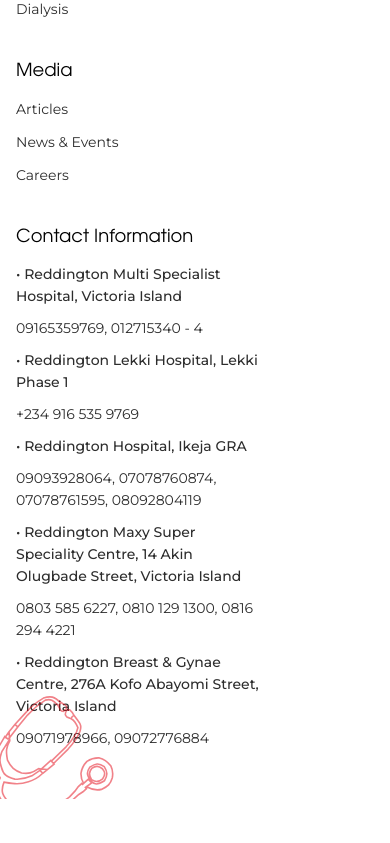
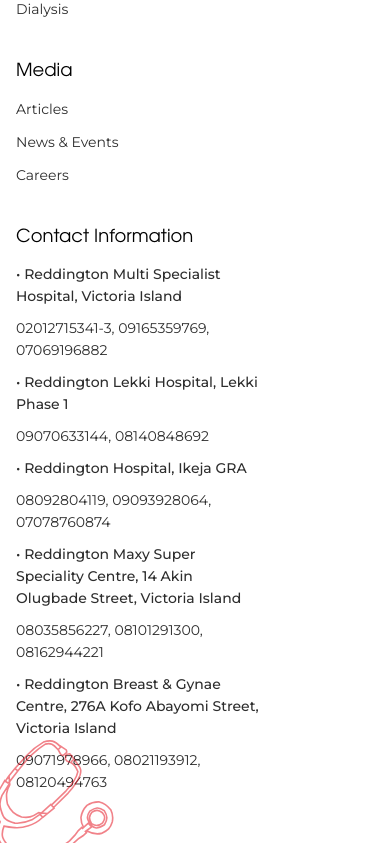
Before and after one commit to Olamidehash1234/Reddington-Hospital, a React (Vite) app: page /about in a window 390 px wide. Shown: the part 10423-11266 px from the top of the page. Before the commit the page ends 11222 px from the top, so only its background shows below. Built offline with nearby package versions, Linux system fonts and the light colour scheme; a web font is replaced by a local one.

Commit message:
Update branch contacts to match client sheet
Align VI/Lekki/Ikeja/B&G/Maxy phone numbers and Lekki address with the
client contact sheet across branches.ts and the footer (Ikeja drops
07078761595, B&G drops 09072776884, Maxy reformatted).

```diff
--- a/src/components/Footer.tsx
+++ b/src/components/Footer.tsx
@@ -156,15 +156,15 @@
               </h3>
               <div className="mt-[15px] text-[14px] lg:text-[14px] max-w-[250px] leading-[22px] space-y-[10px]">
                 <p className="font-medium">• Reddington Multi Specialist Hospital, Victoria Island</p>
-                <p>09165359769, 012715340 - 4</p>
+                <p>02012715341-3, 09165359769, 07069196882</p>
                 <p className="font-medium">• Reddington Lekki Hospital, Lekki Phase 1</p>
-                <p>+234 916 535 9769</p>
+                <p>09070633144, 08140848692</p>
                 <p className="font-medium">• Reddington Hospital, Ikeja GRA</p>
-                <p>09093928064, 07078760874, 07078761595, 08092804119</p>
+                <p>08092804119, 09093928064, 07078760874</p>
                 <p className="font-medium">• Reddington Maxy Super Speciality Centre, 14 Akin Olugbade Street, Victoria Island</p>
-                <p>0803 585 6227, 0810 129 1300, 0816 294 4221</p>
+                <p>08035856227, 08101291300, 08162944221</p>
                 <p className="font-medium">• Reddington Breast & Gynae Centre, 276A Kofo Abayomi Street, Victoria Island</p>
-                <p>09071978966, 09072776884</p>
+                <p>09071978966, 08021193912, 08120494763</p>
               </div>
             </div>
           </div>
--- a/src/data/branches.ts
+++ b/src/data/branches.ts
@@ -119,7 +119,7 @@
             { id: 10, name: "DR. DORKA DORA BEKEE", specialization: "CONSULTANT PAEDIATRICIAN", image: "https://res.cloudinary.com/dbe6jr3nj/image/upload/v1790630896/Dr_Bekee.png_Consultant_Paediatrician__mnpfky.png" },
         ],
         emails: ["customerservice.ikeja@reddingtonhospital.com"],
-        contact: ["09093928064", "07078761595", "08092804119"],
+        contact: ["08092804119", "09093928064", "07078760874"],
         emergency: "07078760874",
         servicesDescription: "All Specialty care",
         Heroimage: Ikeja
@@ -128,7 +128,7 @@
         id: 3,
         name: "Reddington Lekki Hospital",
         location: "15c Admiralty Way, Lekki",
-        address: "15c Admiralty Way, Lekki",
+        address: "15c Admiralty Way, Lekki Phase 1, Lagos",
         description: "A 5-star, one-stop multi-specialist facility established to bring Reddington's signature excelle..",
         fullDescription: "A star, one-stop multi-specialist facility established to bring Reddington's signature excellence and quality care to the Lekki axis. Our facility is equipped with the latest medical technology and staffed with experienced healthcare professionals committed to your wellbeing.",
         image: Lekki,
@@ -225,7 +225,7 @@
 
         ],
         emails: ["customerservice@maxycentre.com"],
-        contact: ["0803 585 6227", "0810 129 1300", "0816 294 4221"],
+        contact: ["08035856227", "08101291300", "08162944221"],
         Heroimage: Maxy,
         servicesDescription: "Multi and Sub-Specialty care across all disciplines"
     },
@@ -285,7 +285,7 @@
             // { id: 23, name: "Dr. Akin Oluwaseun", specialization: "Ultrasound Specialist", image: DOCTOR_IMG }, // no photo yet
             // { id: 24, name: "Dr. Rukayat Suliat", specialization: "Breast Care Nurse", image: DOCTOR_IMG }, // no photo yet
         ],
-        contact: ["09071978966", "09072776884", "08021193912", "08120494763"],
+        contact: ["09071978966", "08021193912", "08120494763"],
         emails: ["customer.service@breastandgynae.com"],
         Heroimage: Breast
     },
```
